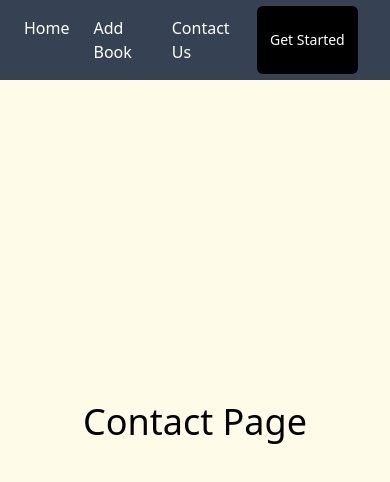
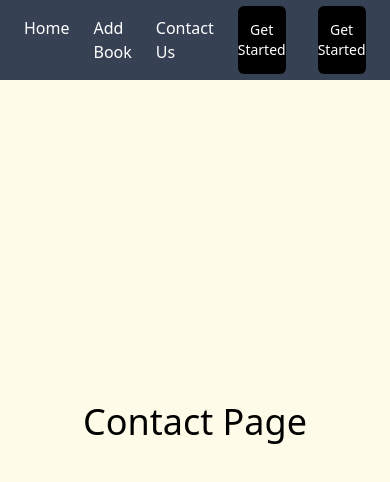
Before and after one commit to Nameera1511/Book_Collection, a React (Vite) app: page /Contact in a window 390 px wide. Shown: the top 482 px of the page. Built offline with nearby package versions, Linux system fonts and the light colour scheme.

Commit message:
Added Login Button

```diff
--- a/src/Components/Navbar.jsx
+++ b/src/Components/Navbar.jsx
@@ -9,6 +9,7 @@ const Navbar = () => {
     <NavLink to={'/Contact'} className={' font-stretch-50% sm:font-normal'}>Contact Us</NavLink>
     </div>
     <button className='bg-black lg:w-40 lg:h-10 rounded-md lg:font-stretch-50%  sm:font-normal sm:w-30 sm:h-7 md:w-27 md:h-7 mx-4 w-30 h-17 text-sm' >Get Started</button>
+    <button className='bg-black lg:w-40 lg:h-10 rounded-md lg:font-stretch-50%  sm:font-normal sm:w-30 sm:h-7 md:w-27 md:h-7 mx-4 w-30 h-17 text-sm' >Get Started</button>
    </div>
   )
 }
```
